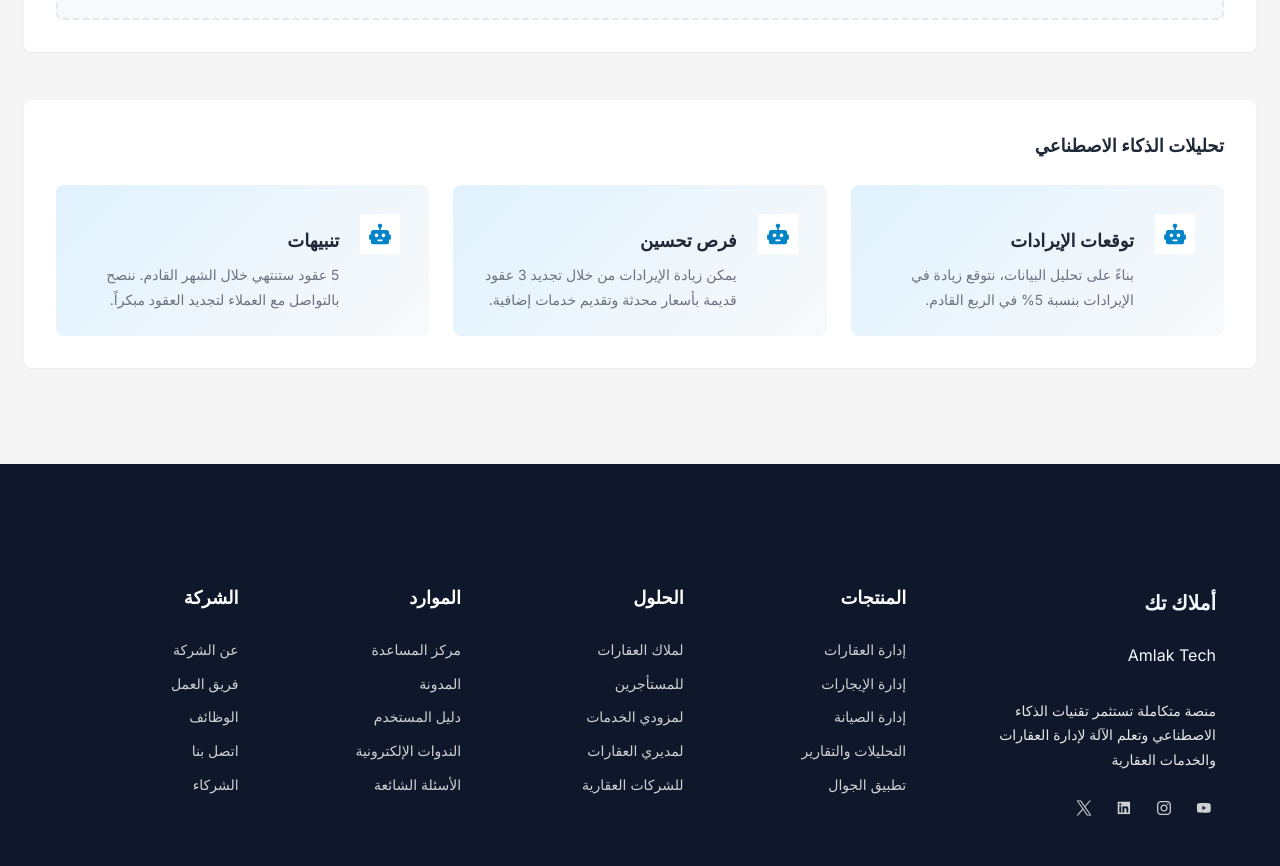
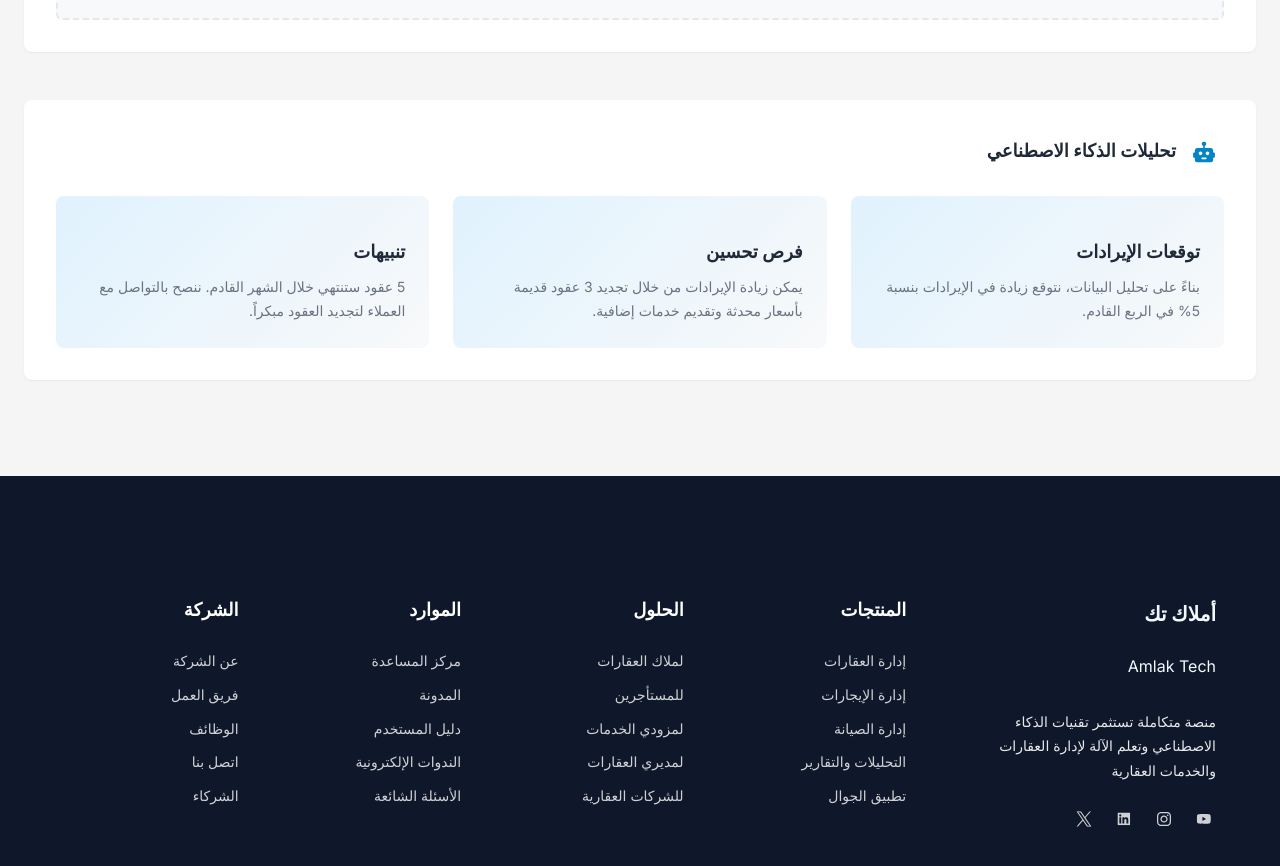
Before and after one commit to yaraabdullah/AmlakTech-Website, a Next.js app: page /owner/revenue-reports in a window 1280 px wide. Shown: the part 2060-2926 px from the top of the page. Built offline with nearby package versions, Linux system fonts and the light colour scheme.

Commit message:
update the colors

```diff
--- a/components/RevenueReports.tsx
+++ b/components/RevenueReports.tsx
@@ -75,19 +75,16 @@ export default function RevenueReports() {
     {
       title: 'توقعات الإيرادات',
       description: 'بناءً على تحليل البيانات، نتوقع زيادة في الإيرادات بنسبة 5% في الربع القادم.',
-      icon: '/icons/ai-analytics.svg',
       color: 'info'
     },
     {
       title: 'فرص تحسين',
       description: 'يمكن زيادة الإيرادات من خلال تجديد 3 عقود قديمة بأسعار محدثة وتقديم خدمات إضافية.',
-      icon: '/icons/ai-analytics.svg',
       color: 'success'
     },
     {
       title: 'تنبيهات',
       description: '5 عقود ستنتهي خلال الشهر القادم. ننصح بالتواصل مع العملاء لتجديد العقود مبكراً.',
-      icon: '/icons/ai-analytics.svg',
       color: 'warning'
     }
   ]
@@ -294,20 +291,20 @@ export default function RevenueReports() {
           {/* AI Analytics Section */}
           <div className={styles.aiAnalyticsSection}>
             <div className={styles.sectionHeader}>
-              <h2 className={styles.sectionTitle}>تحليلات الذكاء الاصطناعي</h2>
+              <div className={styles.sectionTitleWithIcon}>
+                <Image
+                  src="/icons/ai-analytics.svg"
+                  alt="تحليلات الذكاء الاصطناعي"
+                  width={40}
+                  height={40}
+                />
+                <h2 className={styles.sectionTitle}>تحليلات الذكاء الاصطناعي</h2>
+              </div>
             </div>
 
             <div className={styles.aiInsightsGrid}>
               {aiInsights.map((insight, index) => (
                 <div key={index} className={`${styles.aiInsightCard} ${styles[insight.color]}`}>
-                  <div className={styles.insightIcon}>
-                    <Image
-                      src={insight.icon}
-                      alt={insight.title}
-                      width={40}
-                      height={40}
-                    />
-                  </div>
                   <div className={styles.insightContent}>
                     <h3 className={styles.insightTitle}>{insight.title}</h3>
                     <p className={styles.insightDescription}>{insight.description}</p>
--- a/styles/MaintenanceSchedule.module.css
+++ b/styles/MaintenanceSchedule.module.css
@@ -383,7 +383,7 @@
 
 /* Smart Assistant Section */
 .smartAssistantSection {
-  background: linear-gradient(135deg, #e0f2fe 0%, #b3e5fc 100%);
+  background: #ffffff ;
   border-radius: var(--border-radius-lg);
   padding: var(--spacing-2xl);
   box-shadow: var(--shadow-sm);
@@ -437,7 +437,7 @@
 }
 
 .featureCard {
-  background: var(--color-background-primary);
+  background: var(--color-background-secondary);
   border-radius: var(--border-radius-lg);
   padding: var(--spacing-lg);
   display: flex;
--- a/styles/RevenueReports.module.css
+++ b/styles/RevenueReports.module.css
@@ -192,6 +192,18 @@
   color: var(--color-text-primary);
   margin: 0;
   font-family: var(--font-family-primary);
+}
+
+.sectionTitleWithIcon {
+  display: flex;
+  align-items: center;
+  gap: var(--spacing-sm);
+}
+
+.sectionTitleWithIcon img {
+  width: 40px;
+  height: 40px;
+  object-fit: contain;
 }
 
 .viewAllLink {
@@ -467,28 +479,12 @@
   background: linear-gradient(135deg, #e0f2fe 0%, #f8f9fa 100%);
   border-radius: var(--border-radius-lg);
   padding: var(--spacing-lg);
-  display: flex;
-  align-items: flex-start;
-  gap: var(--spacing-md);
-}
-
-.insightIcon {
-  width: 50px;
-  height: 50px;
-  display: flex;
-  align-items: center;
-  justify-content: center;
-  flex-shrink: 0;
-}
-
-.insightIcon img {
-  width: 40px;
-  height: 40px;
-  object-fit: contain;
+  display: block;
 }
 
 .insightContent {
-  flex: 1;
+  display: flex;
+  flex-direction: column;
 }
 
 .insightTitle {
```
